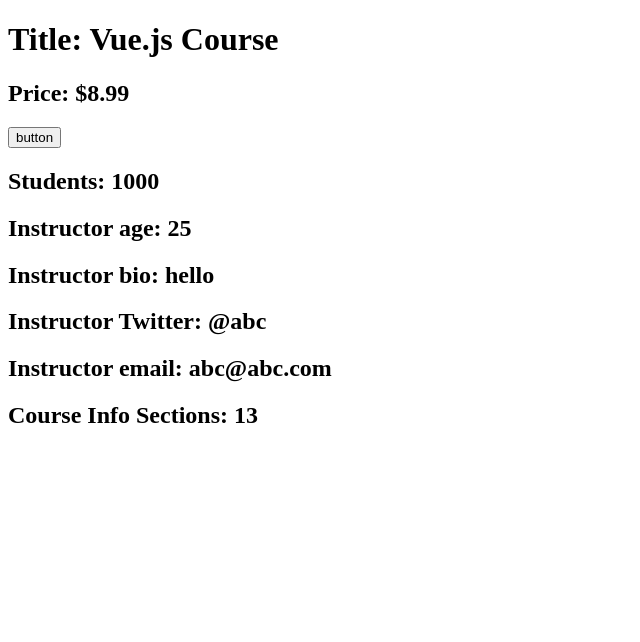
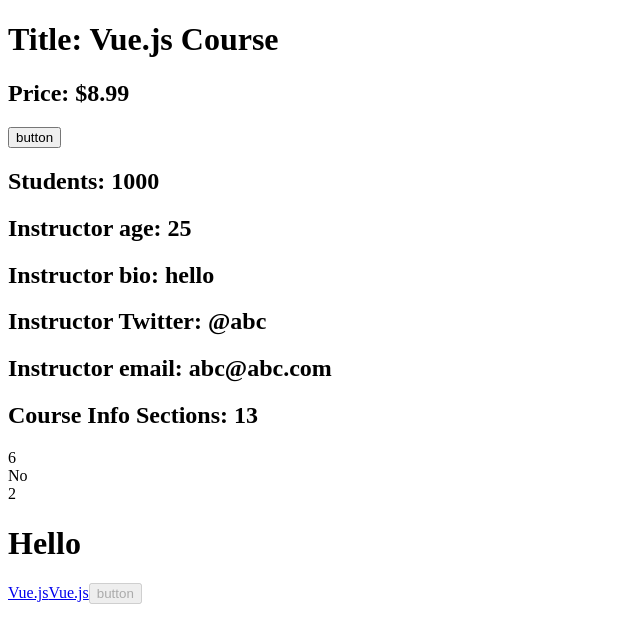
Before and after one commit to natsukitoku/vue-lesson, a Vue app: page / in a window 1280 px wide. Shown: the top 642 px of the page, without its empty margins (0-640 px from the left). Built offline with nearby package versions, Linux system fonts and the light colour scheme.

Commit message:
v-bind使用例

```diff
--- a/index.html
+++ b/index.html
@@ -8,6 +8,7 @@
   </head>
   <body>
     <div id="app"></div>
+    <div id="example"></div>
     <script type="module" src="/src/main.js"></script>
   </body>
 </html>
--- /dev/null
+++ b/src/Example.vue
@@ -0,0 +1,18 @@
+<script setup>
+import { ref } from 'vue'
+const count = ref(2)
+const count2 = ref(4)
+const message = ref('<h1>Hello</h1>')
+const vueURL = ref('https://vuejs.org')
+const vueId = ref('vue-link')
+</script>
+<template>
+  <div>{{ count + count2 }}</div>
+  <div>{{ count > 3 ? 'Yes' : 'No' }}</div>
+  <div v-text="count"></div>
+  <!-- v-htmlは悪意のあるユーザーにhtmlを書き換えられてしまう可能性があるのでユーザーから送られてきたデータには使用しない(XSS攻撃対策) -->
+  <div v-html="message"></div>
+  <a :id="vueId" :href="vueURL">Vue.js</a>
+  <a v-bind="{id: vueId, href: vueURL }">Vue.js</a>
+  <button :disabled="true">button</button>
+</template>
--- a/src/main.js
+++ b/src/main.js
@@ -1,4 +1,7 @@
 import { createApp } from "vue";
 import App from "./App.vue";
+import Example from "./Example.vue";
 const app = createApp(App);
+const exampleApp = createApp(Example);
 app.mount('#app');
+exampleApp.mount('#example');
```
